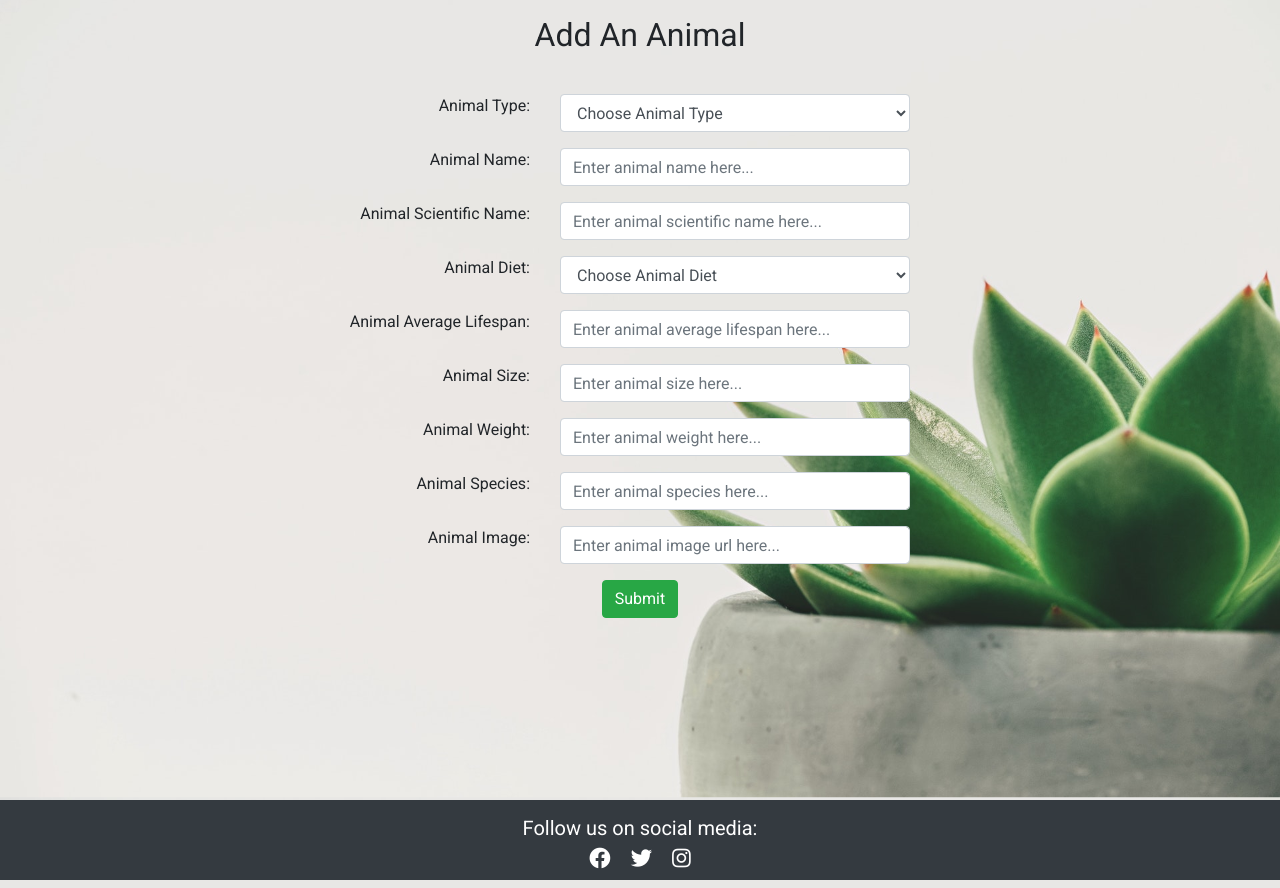
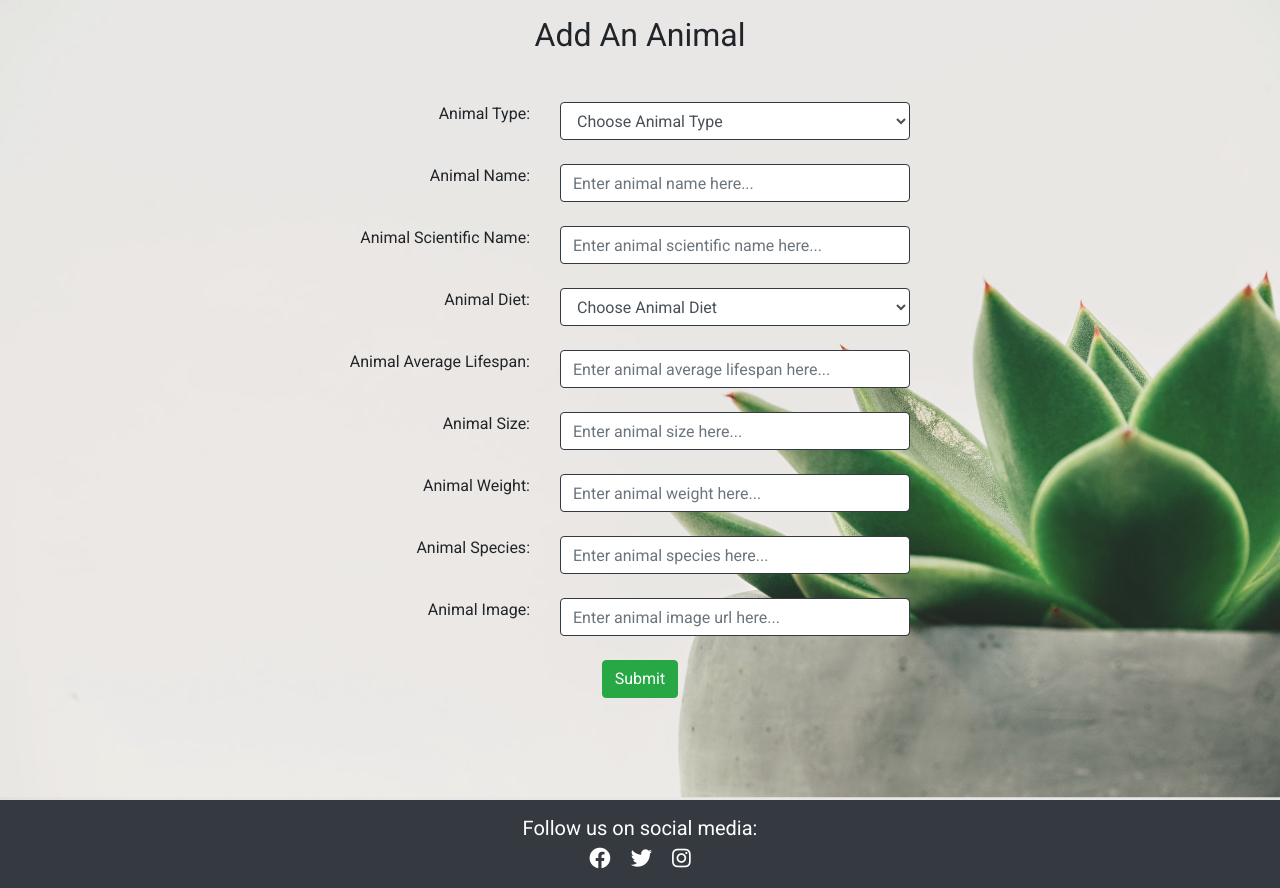
Before and after one commit to terencecistudent/Data-Centric-Dev-Project-TL, a Flask app: page /add_animals in a window 1280 px wide. Shown: the part 56-944 px from the top of the page. Run offline with Flask 2, Linux system fonts and the light colour scheme; data that the repository does not hold is empty; some libraries are stand-ins or nearby versions.

Commit message:
Edit animals and all animals inputs boxes bordered with black, more space added between input animal fields

```diff
--- a/app.py
+++ b/app.py
@@ -1,5 +1,4 @@
 import os
-# import re
 from flask import Flask, render_template, redirect, request, url_for
 from flask_pymongo import PyMongo
 from bson.objectid import ObjectId
@@ -68,9 +67,9 @@ def testing():
 @app.route("/add_animals")
 def add_animals():
     return render_template("addanimal.html",
-                            types=mongo.db.types.find(),
+                            types=mongo.db.types.find().sort("animal_type", 1),
                             animals=mongo.db.animals.find(),
-                            diets=mongo.db.diets.find())
+                            diets=mongo.db.diets.find().sort("animal_diet", 1))
 
 
 # insert animals using POST
--- a/static/css/style.css
+++ b/static/css/style.css
@@ -22,11 +22,10 @@ body{
     min-height: 100%;
 }
 
-.footer{
+/*.footer{
     height: 80px;
     margin-top: -50px;
-}
-
+}*/
 
 /*
     side nav bar on all animals page
--- a/static/js/main.js
+++ b/static/js/main.js
@@ -5,23 +5,23 @@ $(document).ready(function(){
         let thisID = $(this).attr("id");
         $(".animal-card").hide();
         $("." + thisID).show();
-        $(this).addClass("text-green");
+        // $(this).addClass("text-green");
     });
 
     /*
         all animals page sub heading include animal type
         side bar nav removes white text for any button not selected
     */
-    $("#animal-card").click(function(){
-        $("#animalsTitle").text(" - All Types");
-        $("#Amphibians").removeClass("text-white");
-        $("#Birds").removeClass("text-white");
-        $("#Fish").removeClass("text-white");
-        $("#Invertebrates").removeClass("text-white");
-        $("#Mammals").removeClass("text-white");
-        $("#Reptiles").removeClass("text-white");
-        $(this).addClass("text-white");
-    });
+    // $("#animal-card").click(function(){
+    //     $("#animalsTitle").text(" - All Types");
+    //     $("#Amphibians").removeClass("text-white");
+    //     $("#Birds").removeClass("text-white");
+    //     $("#Fish").removeClass("text-white");
+    //     $("#Invertebrates").removeClass("text-white");
+    //     $("#Mammals").removeClass("text-white");
+    //     $("#Reptiles").removeClass("text-white");
+    //     $(this).addClass("text-white");
+    // });
     $("#Amphibians").click(function(){
         $("#animalsTitle").text(" - Amphibians");
         $("#animal-card").removeClass("text-white");
--- a/templates/addanimal.html
+++ b/templates/addanimal.html
@@ -13,12 +13,12 @@
         <form action="{{ url_for('insert_animal') }}" method="POST">
             <div class="form-group">
                 <!--Animal Type-->
-                <div class="row my-3">
+                <div class="row my-4">
                     <div class="col-sm-12 col-md-3 offset-md-2 text-md-right col-lg-2 offset-lg-3">
                         <label for="animal_type">Animal Type:</label>
                     </div>
                     <div class="col-sm-12 col-md-5 col-lg-4">
-                        <select class="form-control" name="animal_type" id="animal_type">
+                        <select class="form-control border border-dark" name="animal_type" id="animal_type">
                             <option value="" disabled selected>Choose Animal Type</option>
                             {% for type in types %}
                                 <option value="{{ type.animal_type }}">{{ type.animal_type }}</option>
@@ -27,30 +27,30 @@
                     </div>
                 </div>
                 <!--Animal Name-->
-                <div class="row my-3">
+                <div class="row my-4">
                     <div class="col-sm-12 col-md-3 offset-md-2 text-md-right col-lg-2 offset-lg-3">
                         <label for="animal_name">Animal Name:</label>
                     </div>
                     <div class="col-sm-12 col-md-5 col-lg-4">
-                        <input class="form-control" type="text" name="animal_name" id="animal_name" placeholder="Enter animal name here...">
+                        <input class="form-control border border-dark" type="text" name="animal_name" id="animal_name" placeholder="Enter animal name here...">
                     </div>
                 </div>
                 <!--Animal Scientific Name-->
-                <div class="row my-3">
+                <div class="row my-4">
                     <div class="col-sm-12 col-md-4 offset-md-1 text-md-right col-lg-3 offset-lg-2">
                         <label for="animal_scientific_name">Animal Scientific Name:</label>
                     </div>
                     <div class="col-sm-12 col-md-5 col-lg-4">
-                        <input class="form-control" type="text" name="animal_scientific_name" id="animal_scientific_name" placeholder="Enter animal scientific name here...">
+                        <input class="form-control border border-dark" type="text" name="animal_scientific_name" id="animal_scientific_name" placeholder="Enter animal scientific name here...">
                     </div>
                 </div>
                 <!--Animal Diet-->
-                <div class="row my-3">
+                <div class="row my-4">
                     <div class="col-sm-12 col-md-3 offset-md-2 text-md-right col-lg-2 offset-lg-3">
                         <label for="animal_diet">Animal Diet:</label>
                     </div>
                     <div class="col-sm-12 col-md-5 col-lg-4">
-                        <select class="form-control" name="animal_diet" id="animal_diet">
+                        <select class="form-control border border-dark" name="animal_diet" id="animal_diet">
                             <option value="" disabled selected>Choose Animal Diet</option>
                             {% for diet in diets %}
                                 <option value="{{ diet.animal_diet }}">{{ diet.animal_diet }}</option>
@@ -59,53 +59,53 @@
                     </div>
                 </div>
                 <!--Animal Average Lifespan-->
-                <div class="row my-3">
+                <div class="row my-4">
                     <div class="col-sm-12 col-md-4 offset-md-1 text-md-right col-lg-3 offset-lg-2">
                         <label for="animal_avg_lifespan">Animal Average Lifespan:</label>
                     </div>
                     <div class="col-sm-12 col-md-5 col-lg-4">
-                        <input class="form-control" type="text" name="animal_avg_lifespan" id="animal_avg_lifespan" placeholder="Enter animal average lifespan here...">
+                        <input class="form-control border border-dark" type="text" name="animal_avg_lifespan" id="animal_avg_lifespan" placeholder="Enter animal average lifespan here...">
                     </div>
                 </div>
                 <!--Animal Size-->
-                <div class="row my-3">
+                <div class="row my-4">
                     <div class="col-sm-12 col-md-3 offset-md-2 text-md-right col-lg-2 offset-lg-3">
                         <label for="animal_size">Animal Size:</label>
                     </div>
                     <div class="col-sm-12 col-md-5 col-lg-4">
-                        <input class="form-control" type="text" name="animal_size" id="animal_size" placeholder="Enter animal size here...">
+                        <input class="form-control border border-dark" type="text" name="animal_size" id="animal_size" placeholder="Enter animal size here...">
                     </div>
                 </div>
                 <!--Animal Weight-->
-                <div class="row my-3">
+                <div class="row my-4">
                     <div class="col-sm-12 col-md-3 offset-md-2 text-md-right col-lg-2 offset-lg-3">
                         <label for="animal_weight">Animal Weight:</label>
                     </div>
                     <div class="col-sm-12 col-md-5 col-lg-4">
-                        <input class="form-control" type="text" name="animal_weight" id="animal_weight" placeholder="Enter animal weight here...">
+                        <input class="form-control border border-dark" type="text" name="animal_weight" id="animal_weight" placeholder="Enter animal weight here...">
                     </div>
                 </div>
                 <!--Animal Species-->
-                <div class="row my-3">
+                <div class="row my-4">
                     <div class="col-sm-12 col-md-3 offset-md-2 text-md-right col-lg-2 offset-lg-3">
                         <label for="animal_species">Animal Species:</label>
                     </div>
                     <div class="col-sm-12 col-md-5 col-lg-4">
-                        <input class="form-control" type="text" name="animal_species" id="animal_species" placeholder="Enter animal species here...">
+                        <input class="form-control border border-dark" type="text" name="animal_species" id="animal_species" placeholder="Enter animal species here...">
                     </div>
                 </div>
                 <!--Animal Image-->
-                <div class="row my-3">
+                <div class="row my-4">
                     <div class="col-sm-12 col-md-3 offset-md-2 text-md-right col-lg-2 offset-lg-3">
                         <label for="animal_species">Animal Image:</label>
                     </div>
                     <div class="col-sm-12 col-md-5 col-lg-4">
-                        <input class="form-control" type="text" name="animal_image" id="animal_image" pattern="https?://.+" placeholder="Enter animal image url here...">
+                        <input class="form-control border border-dark" type="text" name="animal_image" id="animal_image" pattern="https?://.+" placeholder="Enter animal image url here...">
                     </div>
                 </div>
             </div>
             <!--Submit Button-->
-            <div class="row pb-3">
+            <div class="row my-3">
                 <div class="col-12 text-center">
                     <input class="btn btn-success" type="submit" value="Submit">
                 </div>
--- a/templates/allanimals.html
+++ b/templates/allanimals.html
@@ -28,7 +28,7 @@
             <!--Section for animal information-->
 			<div class="col-sm-12 col-md-9 col-lg-9 px-3">
 				{% for animal in animals %}
-				<div class="card mb-3 text-white bg-dark animal-card {{ animal.animal_type }}">
+				<div class="card mb-4 text-white bg-dark animal-card {{ animal.animal_type }}">
 					<div class="row no-gutters">
 						<div class="col-md-5">
 							<img src="{{ animal.animal_image }}" class="card-img text-center animal-image border border-white" alt="{{ animal.animal_name }}">
```
Also changed, not shown: templates/editanimal.html (+19 -19 lines).
